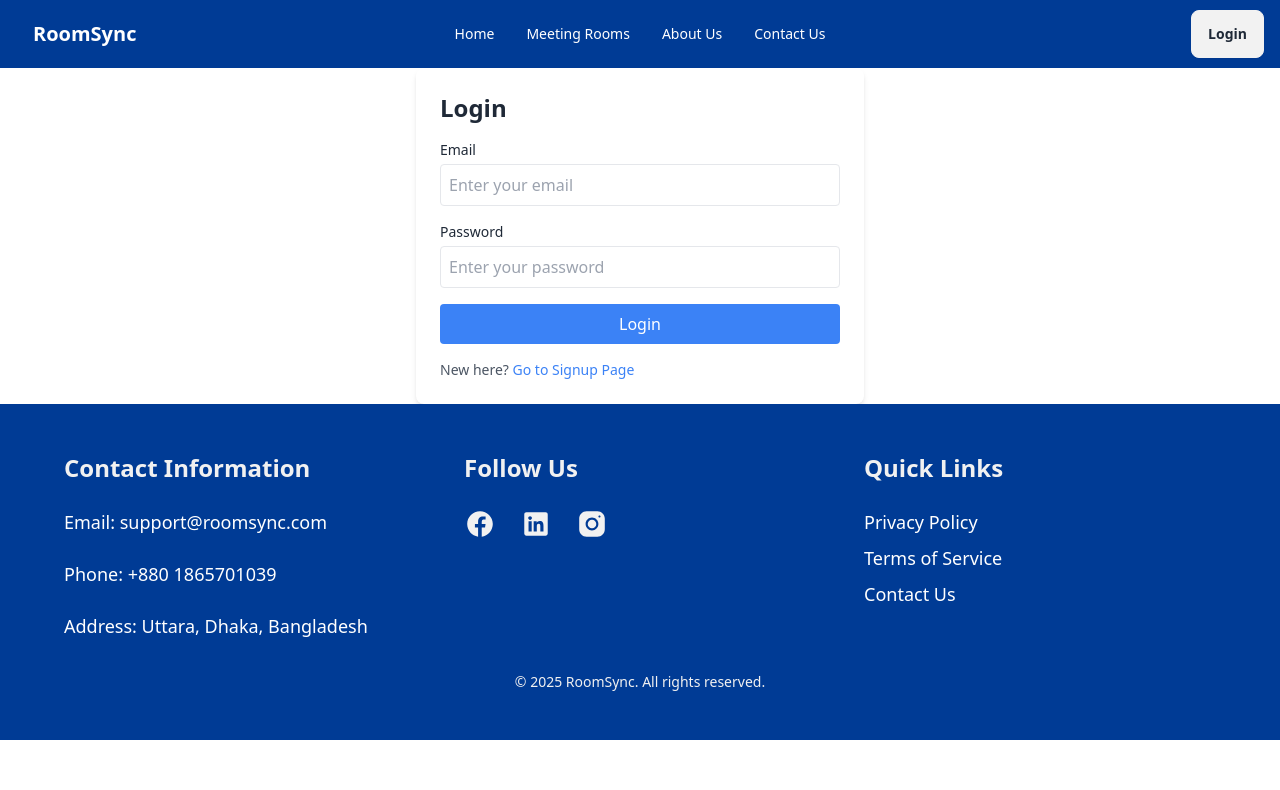
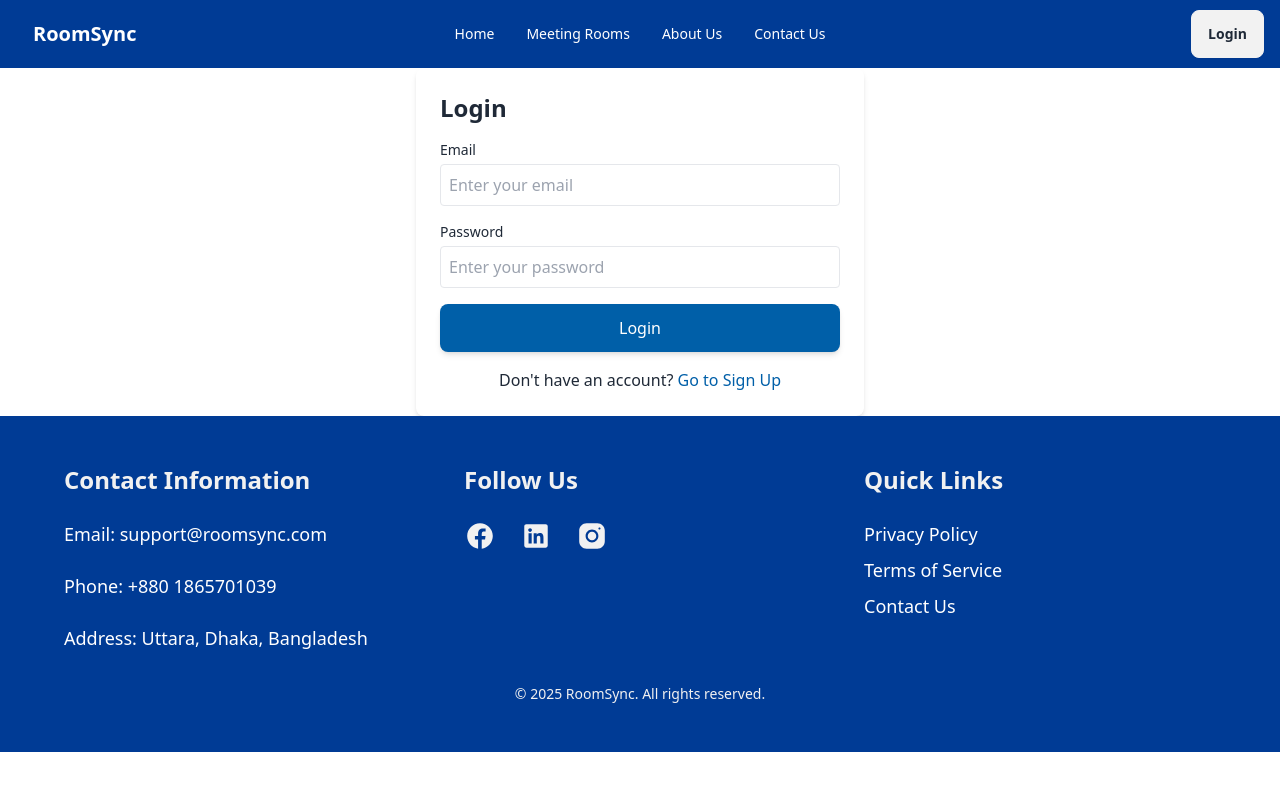
Before and after one commit to produzzal/RoomSync, a React (Vite) app: page /login in a window 1280 px wide. Shown: the top 790 px of the page. Built offline with nearby package versions, Linux system fonts and the light colour scheme.

Commit message:
login with decoded token

```diff
--- a/package.json
+++ b/package.json
@@ -15,12 +15,14 @@
     "dotenv": "^16.4.7",
     "emailjs-com": "^3.2.0",
     "framer-motion": "^11.18.0",
+    "jwt-decode": "^4.0.0",
     "react": "^18.3.1",
     "react-dom": "^18.3.1",
     "react-hook-form": "^7.54.2",
     "react-redux": "^9.2.0",
     "react-router-dom": "^7.1.2",
-    "react-toastify": "^11.0.3"
+    "react-toastify": "^11.0.3",
+    "redux-persist": "^6.0.0"
   },
   "devDependencies": {
     "@eslint/js": "^9.17.0",
--- a/src/main.tsx
+++ b/src/main.tsx
@@ -4,12 +4,15 @@ import "./index.css";
 import router from "./routes/routes.tsx";
 import { RouterProvider } from "react-router-dom";
 import { Provider } from "react-redux";
-import { store } from "./redux/store.ts";
+import { persistor, store } from "./redux/store.ts";
+import { PersistGate } from "redux-persist/integration/react";
 
 createRoot(document.getElementById("root")!).render(
   <StrictMode>
     <Provider store={store}>
-      <RouterProvider router={router} />
+      <PersistGate loading={null} persistor={persistor}>
+        <RouterProvider router={router} />
+      </PersistGate>
     </Provider>
   </StrictMode>
 );
--- a/src/pages/Login.tsx
+++ b/src/pages/Login.tsx
@@ -1,11 +1,65 @@
 import React from "react";
-import { Link } from "react-router-dom";
+import { toast, ToastContainer } from "react-toastify"; // Import toast and ToastContainer
+import "react-toastify/dist/ReactToastify.css"; // Import the CSS for react-toastify
+import { useAppDispatch, useAppSelector } from "../redux/hooks";
+import { RootState } from "../redux/store";
+import { useLoginMutation } from "../redux/api/auth/authApi";
+import { setEmail, setPassword } from "../redux/features/SignUpSlice";
+import { Link, useNavigate } from "react-router-dom";
+import { setLoggedIn } from "../redux/features/LoginSlice";
+import { setToken, setUser } from "../redux/features/UserSlice";
+import { jwtDecode } from "jwt-decode"; // Import jwtDecode function
 
-const Login: React.FC = () => {
+const LoginForm: React.FC = () => {
+  const dispatch = useAppDispatch();
+  const { email, password } = useAppSelector((state: RootState) => state.login);
+  const navigate = useNavigate();
+
+  const [login] = useLoginMutation();
+
+  const handleSubmit = async (e: React.FormEvent) => {
+    e.preventDefault();
+
+    try {
+      const user = await login({ email, password }).unwrap();
+      toast.success("Login successful!"); // Success toast
+
+      // Ensure that user.token is available
+      if (user.token) {
+        try {
+          // Decode the JWT token
+          const decoded = jwtDecode(user.token);
+          console.log("Decoded Token: ", decoded);
+
+          // Dispatch token and user info to Redux
+          dispatch(setToken(user.token));
+          dispatch(setUser(decoded));
+          console.log("user", user);
+
+          setTimeout(() => {
+            dispatch(setLoggedIn(true));
+            navigate("/"); // Redirect to home after successful login
+          }, 2000);
+        } catch (decodeError) {
+          console.error("Error decoding the token:", decodeError);
+          toast.error("Invalid token. Please try again.");
+        }
+      } else {
+        toast.error("No token received. Please try again.");
+      }
+    } catch (err: any) {
+      toast.error("Login failed. Please check your password."); // Error toast
+    }
+  };
+
   return (
-    <div className="p-6 max-w-md mx-auto bg-white rounded-lg shadow-md">
-      <h2 className="text-2xl font-bold mb-4">Login</h2>
-      <form>
+    <>
+      <form
+        onSubmit={handleSubmit}
+        className="max-w-md mx-auto bg-white p-6 rounded-lg shadow-md"
+      >
+        <h2 className="text-2xl font-bold mb-4">Login</h2>
+
         <div className="mb-4">
           <label className="block text-sm font-medium mb-1" htmlFor="email">
             Email
@@ -13,6 +67,8 @@ const Login: React.FC = () => {
           <input
             id="email"
             type="email"
+            value={email}
+            onChange={(e) => dispatch(setEmail(e.target.value))} // Dispatching the action
             placeholder="Enter your email"
             className="w-full p-2 border rounded"
           />
@@ -25,30 +81,42 @@ const Login: React.FC = () => {
           <input
             id="password"
             type="password"
+            value={password}
+            onChange={(e) => dispatch(setPassword(e.target.value))} // Dispatching the action
             placeholder="Enter your password"
             className="w-full p-2 border rounded"
           />
         </div>
 
-        <button
-          type="submit"
-          className="w-full bg-blue-500 text-white py-2 px-4 rounded hover:bg-blue-600"
-        >
+        <button className="block w-full text-center bg-[#005FA8] text-white py-3 px-8 rounded-lg shadow-md hover:bg-[#002766] transition-colors transform hover:scale-110 active:scale-95">
           Login
         </button>
+
+        <div className="mt-4 text-center">
+          <p>
+            Don't have an account?{" "}
+            <Link to="/sign-up" className="text-[#005FA8] hover:underline">
+              Go to Sign Up
+            </Link>
+          </p>
+        </div>
       </form>
 
-      <p className="text-sm text-gray-600 mt-4">
-        New here?{" "}
-        <Link
-          to="/sign-up"
-          className="text-blue-500 hover:underline font-medium"
-        >
-          Go to Signup Page
-        </Link>
-      </p>
-    </div>
+      {/* Toast Container */}
+      <ToastContainer
+        position="top-right"
+        autoClose={3000}
+        hideProgressBar={false}
+        newestOnTop={false}
+        closeOnClick
+        rtl={false}
+        pauseOnFocusLoss
+        draggable
+        pauseOnHover
+        theme="colored"
+      />
+    </>
   );
 };
 
-export default Login;
+export default LoginForm;
--- a/src/pages/SignUp.tsx
+++ b/src/pages/SignUp.tsx
@@ -11,15 +11,16 @@ import {
 import { useSignUpMutation } from "../redux/api/auth/authApi";
 import { toast, ToastContainer } from "react-toastify"; // Correct import here
 import "react-toastify/dist/ReactToastify.css";
+import { useNavigate } from "react-router-dom";
 
 const SignUp: React.FC = () => {
   const dispatch = useAppDispatch();
+  const navigate = useNavigate();
   const { name, email, password, phone, role, address } = useAppSelector(
     (state: RootState) => state.signup
   );
 
-  const [signup, { error }] = useSignUpMutation();
-
+  const [signup, { data, error }] = useSignUpMutation();
   const handleSubmit = async (e: React.FormEvent) => {
     e.preventDefault();
 
@@ -41,6 +42,9 @@ const SignUp: React.FC = () => {
 
       if (user?.data) {
         toast.success("Sign-up successful!");
+        setTimeout(() => {
+          navigate("/login");
+        }, 2000);
       }
     } catch (err) {
       toast.error("Sign-up failed. Please try again.");
--- a/src/redux/api/auth/authApi.ts
+++ b/src/redux/api/auth/authApi.ts
@@ -9,7 +9,14 @@ const authApi = baseApi.injectEndpoints({
         body: userInfo,
       }),
     }),
+    login: builder.mutation({
+      query: (userInfo) => ({
+        url: "/auth/login",
+        method: "POST",
+        body: userInfo,
+      }),
+    }),
   }),
 });
 
-export const { useSignUpMutation } = authApi;
+export const { useSignUpMutation, useLoginMutation } = authApi;
--- a/src/redux/api/baseApi.ts
+++ b/src/redux/api/baseApi.ts
@@ -5,6 +5,7 @@ export const baseApi = createApi({
   reducerPath: "api",
   baseQuery: fetchBaseQuery({
     baseUrl: "http://localhost:5000/api",
+    credentials: "include",
   }),
   endpoints: () => ({}),
 });
--- /dev/null
+++ b/src/redux/features/LoginSlice.ts
@@ -0,0 +1,33 @@
+import { createSlice, PayloadAction } from "@reduxjs/toolkit";
+
+const initialState = {
+  email: "",
+  password: "",
+  isLoggedIn: false, // Added isLoggedIn to manage login state
+};
+
+const loginSlice = createSlice({
+  name: "login",
+  initialState,
+  reducers: {
+    setEmail(state, action: PayloadAction<string>) {
+      state.email = action.payload;
+    },
+    setPassword(state, action: PayloadAction<string>) {
+      state.password = action.payload;
+    },
+    setLoggedIn(state, action: PayloadAction<boolean>) {
+      state.isLoggedIn = action.payload; // Set the logged-in status
+    },
+    logout(state) {
+      state.isLoggedIn = false;
+      state.email = "";
+      state.password = "";
+    },
+  },
+});
+
+export const { setEmail, setPassword, setLoggedIn, logout } =
+  loginSlice.actions;
+
+export default loginSlice.reducer;
--- /dev/null
+++ b/src/redux/features/UserSlice.ts
@@ -0,0 +1,27 @@
+import { createSlice } from "@reduxjs/toolkit";
+
+const initialState = {
+  token: "",
+  user: {
+    _id: "",
+    email: "",
+    role: "",
+    exp: "",
+    iat: "",
+  },
+};
+
+const userSlice = createSlice({
+  name: "user",
+  initialState,
+  reducers: {
+    setToken: (state, action) => {
+      state.token = action.payload;
+    },
+    setUser: (state, action) => {
+      state.user = { ...action.payload };
+    },
+  },
+});
+export const { setToken, setUser } = userSlice.actions;
+export default userSlice.reducer;
--- a/src/redux/store.ts
+++ b/src/redux/store.ts
@@ -1,15 +1,42 @@
 import { configureStore } from "@reduxjs/toolkit";
 import { baseApi } from "./api/baseApi";
 import signUpReducer from "./features/SignUpSlice";
+import loginReducer from "./features/SignUpSlice";
+import userReducer from "./features/UserSlice";
+import {
+  FLUSH,
+  PAUSE,
+  PERSIST,
+  persistReducer,
+  persistStore,
+  REHYDRATE,
+} from "redux-persist";
+import storage from "redux-persist/lib/storage";
+
+const persistConfig = {
+  key: "auth",
+  storage,
+  whitelist: ["user"],
+};
+
+const persistedUserReducer = persistReducer(persistConfig, userReducer);
 
 export const store = configureStore({
   reducer: {
     [baseApi.reducerPath]: baseApi.reducer,
     signup: signUpReducer,
+    login: loginReducer,
+    user: persistedUserReducer,
   },
   middleware: (getDefaultMiddleware) =>
-    getDefaultMiddleware().concat(baseApi.middleware),
+    getDefaultMiddleware({
+      serializableCheck: {
+        ignoredActions: [REHYDRATE, PERSIST, PAUSE, FLUSH],
+      },
+    }).concat(baseApi.middleware),
 });
+
+export const persistor = persistStore(store);
 
 // Infer the `RootState` and `AppDispatch` types from the store itself
 export type RootState = ReturnType<typeof store.getState>;
```
Also changed, not shown: 1 other file (tests, documents, lock files or other folders).
